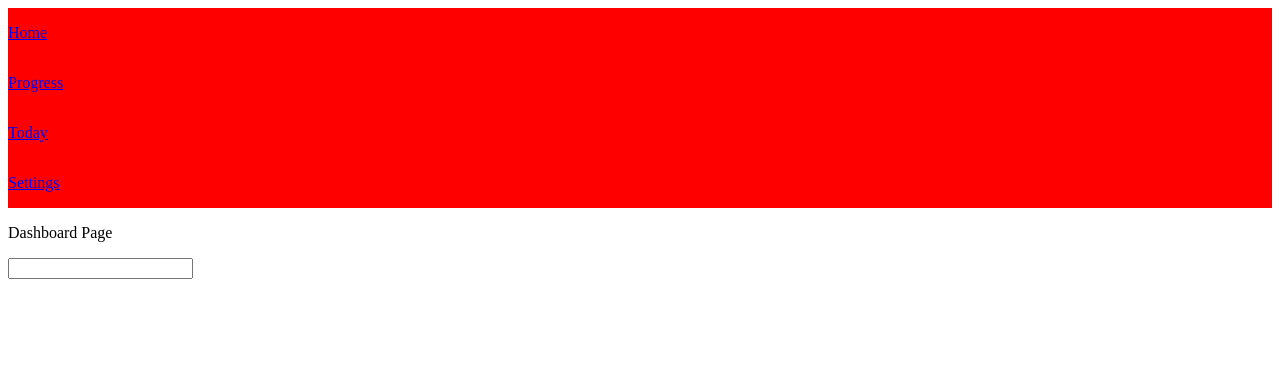
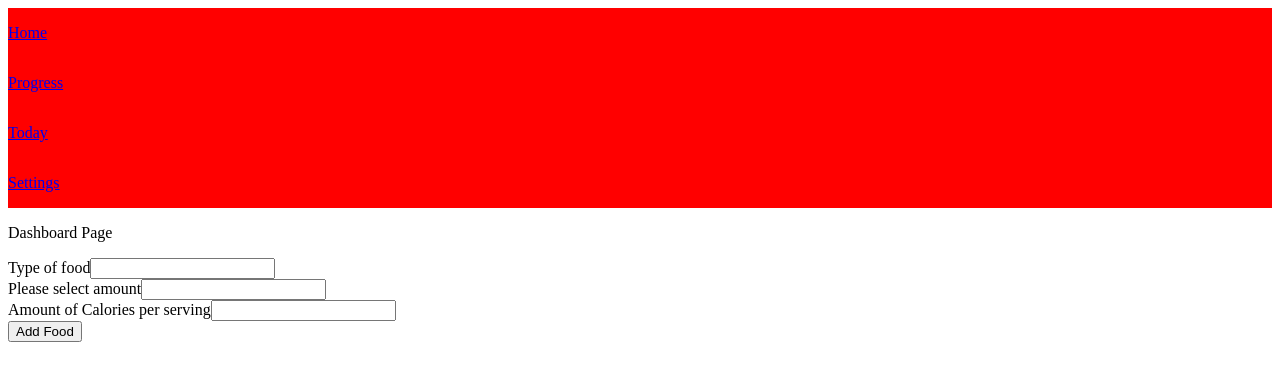
Before and after one commit to PattyBarnas/fit-calories, a Next.js app: page /dashboard/today in a window 1280 px wide. Shown: the top 380 px of the page. Built offline with nearby package versions, Linux system fonts and the light colour scheme.

Commit message:
added server sided form, form validation using zod

```diff
--- a/package.json
+++ b/package.json
@@ -12,7 +12,8 @@
     "clsx": "^2.1.1",
     "next": "14.2.13",
     "react": "^18",
-    "react-dom": "^18"
+    "react-dom": "^18",
+    "zod": "^3.23.8"
   },
   "devDependencies": {
     "@types/node": "^20",
--- a/src/app/dashboard/today/page.tsx
+++ b/src/app/dashboard/today/page.tsx
@@ -1,13 +1,46 @@
 "use client";
 
+import { createTodaysMeal } from "@/app/lib/actions";
+import { useFormState } from "react-dom";
+
 export default function Today() {
+  const initialState = { message: null, errors: {} };
+  const [state, dispatch] = useFormState(createTodaysMeal, initialState);
   return (
-    <form>
+    <form action={dispatch}>
       <div>
         <div>
-          <label htmlFor="foodType"></label>
+          <label htmlFor="food-type">Type of food</label>
           <input type="text" />
         </div>
+        <div>
+          {state.errors?.type &&
+            state.errors.type.map((error: string) => (
+              <p key={error}>{error}</p>
+            ))}
+        </div>
+        <div>
+          <label htmlFor="serving-size">Please select amount</label>
+          <input type="text" />
+        </div>
+        <div>
+          {state.errors?.amount &&
+            state.errors.amount.map((error: string) => (
+              <p key={error}>{error}</p>
+            ))}
+        </div>
+
+        <div>
+          <label htmlFor="foodType">Amount of Calories per serving</label>
+          <input type="text" />
+        </div>
+        <div>
+          {state.errors?.calories &&
+            state.errors.calories.map((error: string) => (
+              <p key={error}>{error}</p>
+            ))}
+        </div>
+        <button>Add Food</button>
       </div>
     </form>
   );
--- a/src/app/lib/actions.ts
+++ b/src/app/lib/actions.ts
@@ -2,10 +2,10 @@
 import { z } from "zod";
 
 const FormSchema = z.object({
-  foodId: z.number(),
+  foodId: z.string(),
   type: z.string(),
-  amount: z.number(),
-  calories: z.number(),
+  amount: z.string(),
+  calories: z.string(),
   date: z.string(),
 });
 
@@ -39,7 +39,7 @@ export async function createTodaysMeal(prevState: State, formData: FormData) {
   }
 
   const { foodId, type, amount, calories, date } = validateFields.data;
-  const date = new Date().toISOString().split("T")[0];
+  //   const date = new Date().toISOString().split("T")[0];
 
   //   CONNECT TO DATA BASE THEN INSERT INFO
 }
```
Also changed, not shown: 1 other file (tests, documents, lock files or other folders).
